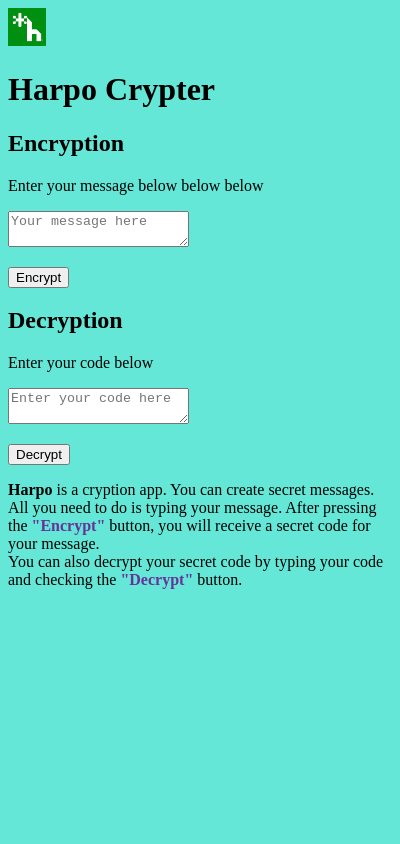
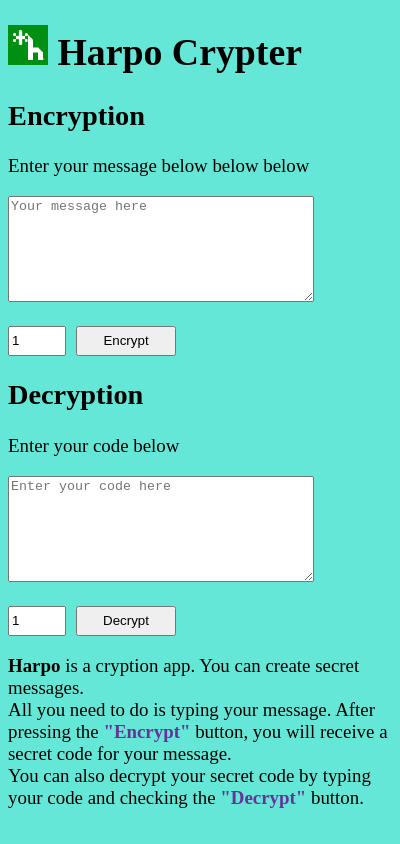
Before and after one commit to caglalogy/Harpo, an Electron app: page main.html in a window 400 px wide. Drawn offline with Linux system fonts and the light colour scheme.

Commit message:
it won't finnish by counting
-key feature added
-header re-designed
-swedish and turkish characters added to array
-numbers added to array
-reload option added to menu

```diff
--- a/main.html
+++ b/main.html
@@ -7,8 +7,9 @@
 <body style="background-color: #65e7d7;">
     <div>
 
-        <div>
-            <img style="width: 1cm;"  src="ico/harpo1.ico"><h1>Harpo Crypter</h1>
+        <div class="header">
+
+            <h1><img src="ico/harpo1.ico" id=image1 alt="logo"> Harpo Crypter</h1>
         </div>
 
         <div class="container">
@@ -17,7 +18,7 @@
                 <p class="">Enter your message below below below</p>
                 <textarea type="text" class="inputbox" id="encInput" placeholder="Your message here"></textarea>
                 <p id="results"></p>
-                <input type="button" id="sendEncBtn" value="Encrypt" onclick="encryption()">
+                <input class="key-input" type="number" id="encrypt-key" min="1" value="1"><input class="button" type="button" id="sendEncBtn" value="Encrypt" onclick="encryption()">
             </form>
         </div>
 
@@ -27,7 +28,7 @@
                 <p class="">Enter your code below</p>
                 <textarea type="text" class="inputbox" id="decInput" placeholder="Enter your code here"></textarea>
                 <p id="results"></p>
-                <input type="button" id="sendDecBtn" value="Decrypt" onclick="decryption()">
+                <input class="key-input" type="number" id="decrypt-key" min="1" value="1"><input class="button" type="button" id="sendDecBtn" value="Decrypt" onclick="decryption()">
 
             </form>
         </div>
@@ -47,7 +48,7 @@
     const electron = require("electron");
     const { ipcRenderer } = electron;
 
-    const pool = [" ", "A", "B", "C", "D", "E", "F", "G", "H", "I", "J", "K", "L", "M", "N", "O", "P", "Q", "R", "S", "T", "U", "V", "W", "X", "Y", "Z", ".", ",", "?", "!", "-", "@", "=", "_", "*", "Å", "Ä", "Ç", "i", "Ğ", "Ş", "Ü", "Ö", "0", "1", "2", "3", "4", "5", "6", "7", "8", "9"]
+    const pool = [" ", "A", "B", "C", "D", "E", "F", "G", "H", "I", "J", "K", "L", "M", "N", "O", "P", "Q", "R", "S", "T", "U", "V", "W", "X", "Y", "Z", ".", ",", "?", "!", "-", "@", "=", "_", "*", "Å", "Ä", "Ç", "Ğ", "Ş", "Ü", "Ö", "0", "1", "2", "3", "4", "5", "6", "7", "8", "9"]
     var poolsize = pool.length;
 
     /*let inputValue = document.querySelector('#input');
@@ -55,9 +56,18 @@
     // let keyValue = document.querySelector("#codekey");*/
 
     var mesInputVal = document.getElementById('encInput');
+    var enckey = document.getElementById("encrypt-key");
+
 
     function encryption(){
+        var encloop = Number(enckey.value);
+
+        for(var i=1; i<=encloop; i++){
+            if(i==1){
             var mesInput = mesInputVal.value.toUpperCase();
+            }   else {
+            mesInput = result
+            }
             var mesInputSize = (mesInput.length-1);
             console.log(mesInput)
             var code = []
@@ -73,14 +83,26 @@
             }
             var result
             result = code.join('')
+        }
+
         mesInputVal.value = result
     }
 
     //AAAAAAAAAAAAAAAAAAAAAAAAAA
     var codeInputVal = document.getElementById('decInput');
+    var deckey = document.getElementById("decrypt-key");
 
     function decryption(){
+        var decloop = Number(deckey.value);
+
+        for(var k=1; k<=decloop; k++){
+            console.log(k)
+            if(k==1){
                 var codeInput = codeInputVal.value;
+            }   else {
+                codeInput = result
+            }
+
             var codeInputSize = (codeInput.length-1)
             //AAAA
 
@@ -105,6 +127,8 @@
             var result
             result = message.join('').toLowerCase();
             result2 = result.charAt(0).toUpperCase()+result.slice(1);
+
+        }
         codeInputVal.value = result2
     }
 
--- a/main.js
+++ b/main.js
@@ -17,8 +17,6 @@ app.on('ready', () => {
         nodeIntegration: true
       }
     });
-
-    console.log(process.platform)
 
     mainWindow.loadURL(
         url.format({
@@ -69,6 +67,10 @@ const mainMenuTemplate = [
             }
         ]
     },
+    {
+        label : "Reload",
+        role : "reload"
+    }
 ];
 
 if(process.platform == "darwin"){
--- a/style.css
+++ b/style.css
@@ -0,0 +1,24 @@
+body {
+    font-family: 'Roboto Slab', serif;
+    font-size: 0.5cm;
+}
+
+.key-input {
+    width: 50px;
+    height: 24px;
+    margin-right: 10px;
+}
+
+.inputbox {
+    width: 300px;
+    height: 100px;
+}
+
+.button {
+    height: 30px;
+    width: 100px;
+}
+
+#image1 {
+    height: 40px;
+}
```
Lines whose indentation alone changed are shown as unchanged.
